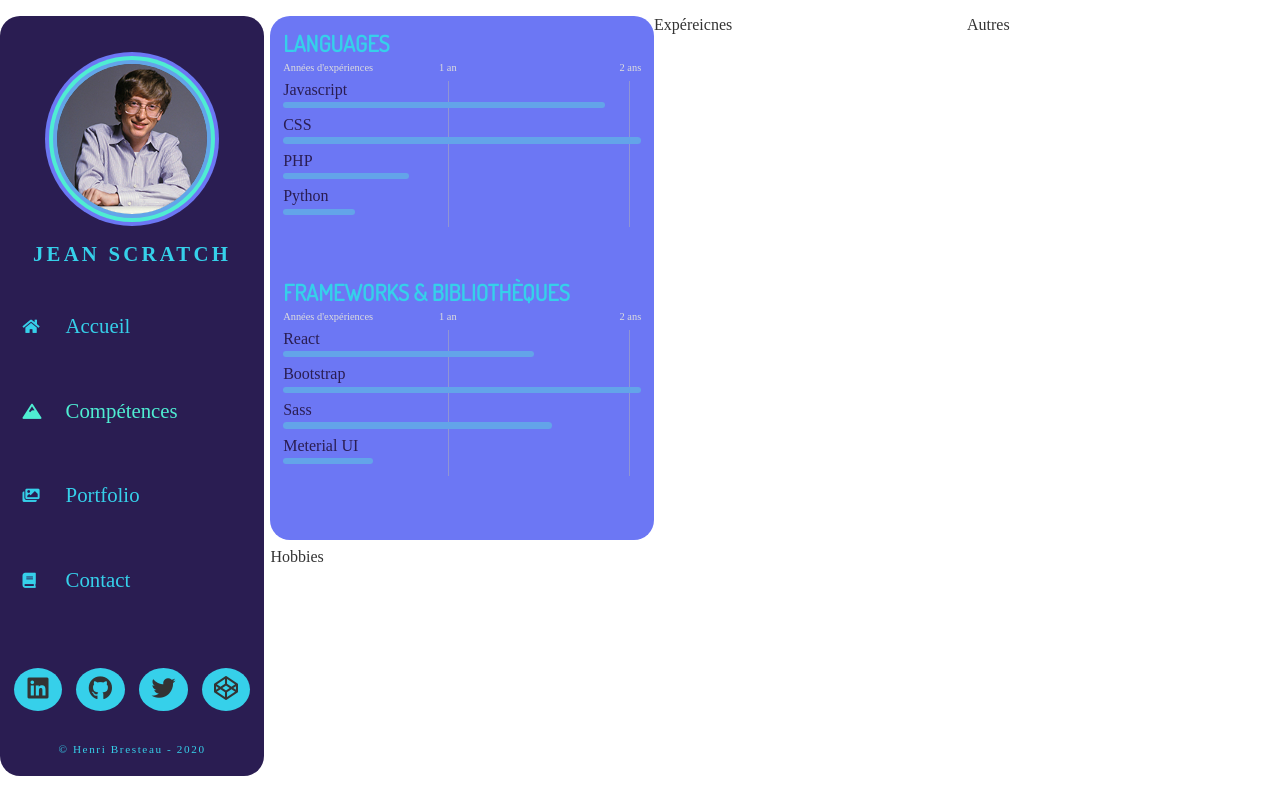
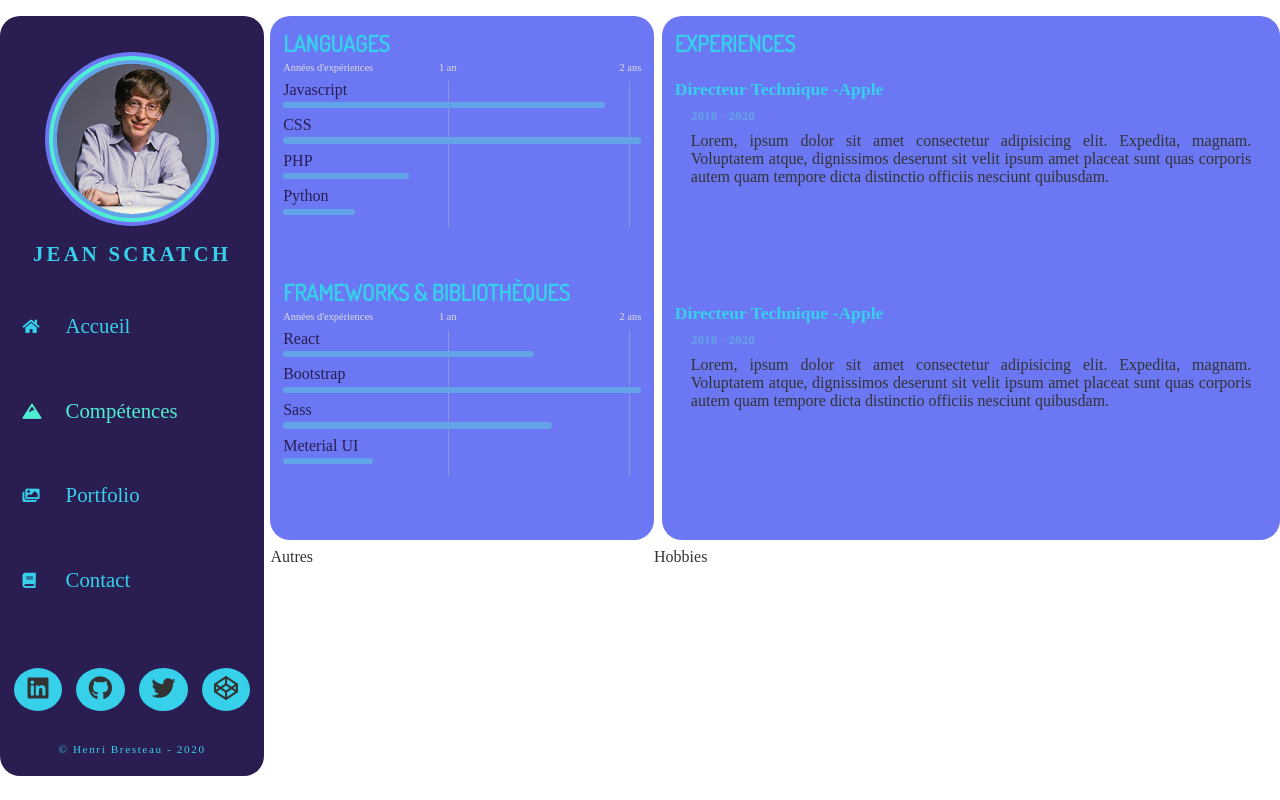
Before and after one commit to HenriBresteau/react-cv, a React (Create React App) app: page /competences in a window 1280 px wide. Built offline with nearby package versions, Linux system fonts and the light colour scheme; a web font is replaced by a local one.

Commit message:
Component Exp

```diff
--- a/src/components/knowledges/Experiences.js
+++ b/src/components/knowledges/Experiences.js
@@ -2,8 +2,18 @@ import React from 'react';
 
 const Experiences = () => {
     return (
-        <div>
-            Expéreicnes
+        <div className="experience">
+            <h3>Experiences</h3>
+            <div className="exp-1">
+                <h4>Directeur Technique -Apple</h4>
+                <h5>2018 - 2020</h5>
+                <p>Lorem, ipsum dolor sit amet consectetur adipisicing elit. Expedita, magnam. Voluptatem atque, dignissimos deserunt sit velit ipsum amet placeat sunt quas corporis autem quam tempore dicta distinctio officiis nesciunt quibusdam.</p>
+            </div>
+            <div className="exp-2">
+                <h4>Directeur Technique -Apple</h4>
+                <h5>2018 - 2020</h5>
+                <p>Lorem, ipsum dolor sit amet consectetur adipisicing elit. Expedita, magnam. Voluptatem atque, dignissimos deserunt sit velit ipsum amet placeat sunt quas corporis autem quam tempore dicta distinctio officiis nesciunt quibusdam.</p>
+            </div>
         </div>
     );
 };
```
